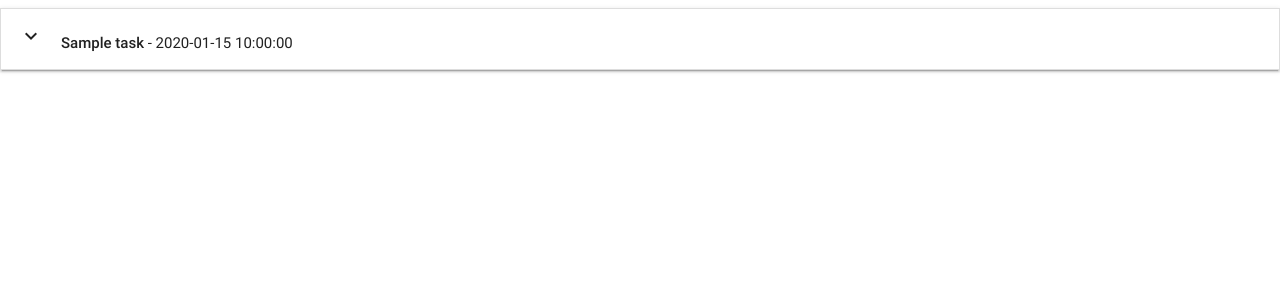
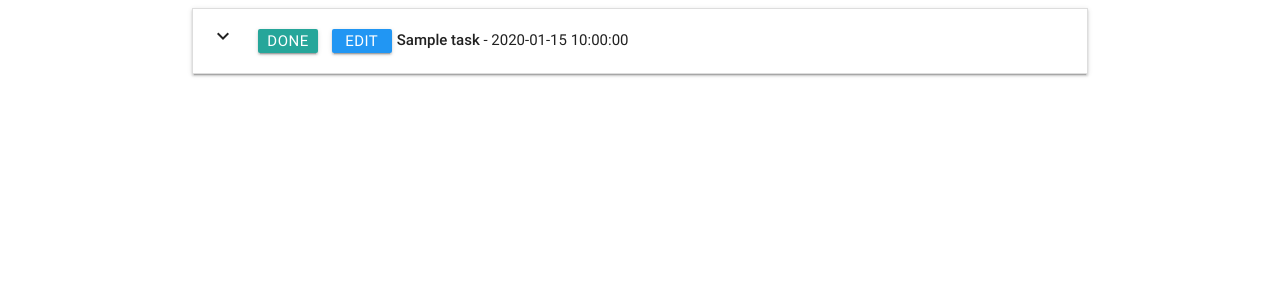
Before and after one commit to Echoic88/task-manager-mini-proj, a Flask app: page /get_tasks in a window 1280 px wide. Shown: the top 300 px of the page. Run offline with Flask 2, Linux system fonts and the light colour scheme; a database or web service that is not in the repository returns one stand-in record (values such as "Sample title"); some libraries are stand-ins or nearby versions.

Commit message:
Add ability to edit task

```diff
--- a/app.py
+++ b/app.py
@@ -29,6 +29,12 @@ def get_tasks():
     return render_template("tasks.html", tasks=mongo.db.tasks.find())
 
 
+@app.route("/edit_task/task/<task_id>")
+def edit_task(task_id):
+    the_task = mongo.db.tasks.find_one({"_id": ObjectId(task_id)})
+    all_categories = mongo.db.categories.find()
+    return render_template("edittask.html", task=the_task, categories=all_categories)
+
 
 if __name__ == "__main__":
     app.run(host=os.getenv("IP"), port=(os.getenv("PORT")), debug=True)
--- a/static/css/style.css
+++ b/static/css/style.css
@@ -0,0 +1,11 @@
+.btn-small  {
+    height:24px;
+    width:60px;
+    line-height:24px;
+    margin:5px 5px;
+    padding: 0 0.5em;
+}
+
+.task-header  {
+    margin-top: 5px;
+}
--- a/templates/base.html
+++ b/templates/base.html
@@ -8,8 +8,10 @@
 </head>
 
 <body>
-    {% block content %}
-    {% endblock %}
+    <div class="container">
+        {% block content %}
+        {% endblock %}
+    </div>
 
     <script src="https://cdnjs.cloudflare.com/ajax/libs/jquery/3.2.1/jquery.min.js"></script>
     <script src="https://cdnjs.cloudflare.com/ajax/libs/materialize/0.100.2/js/materialize.min.js"></script>
--- a/templates/tasks.html
+++ b/templates/tasks.html
@@ -4,13 +4,22 @@
     {% for task in tasks %}
     <li>
         <div class="collapsible-header">
+            <div class="col s1">
+                <i class="material-icons">expand_more</i>
+            </div>
 
-            <div class=" task_header col s9">
-                <i class="material-icons">
-                    expand_more
-                </i><strong>{{task.task_name}}</strong> - {{task.due_date}}
+            <div class="col s2">
+                <a class="waves-effect waves-light btn btn-small">Done</a>
+                <a href="{{ url_for('edit_task', task_id=task._id) }}" class="waves-effect waves-light btn btn-small blue">Edit</a>
             </div>
+
+            <div class="col s9 task-header">
+                <strong>{{task.task_name}}</strong> - {{task.due_date}}
+            </div>
+
         </div>
+
+
         <div class="collapsible-body">
             <span>
                 {{task.task_description}}
```
Also changed, not shown: templates/edittask.html (added, +69 -0 lines).
